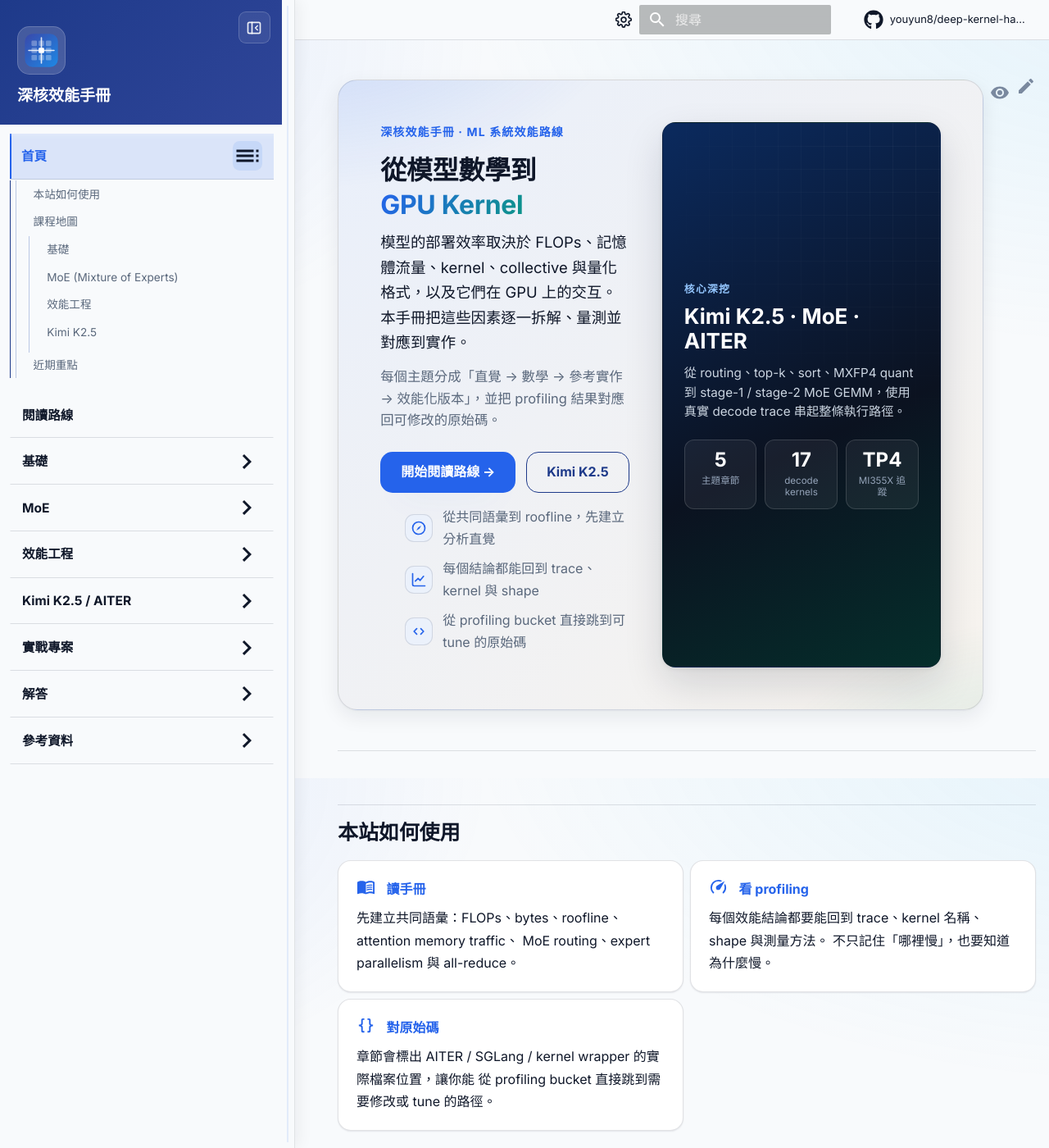
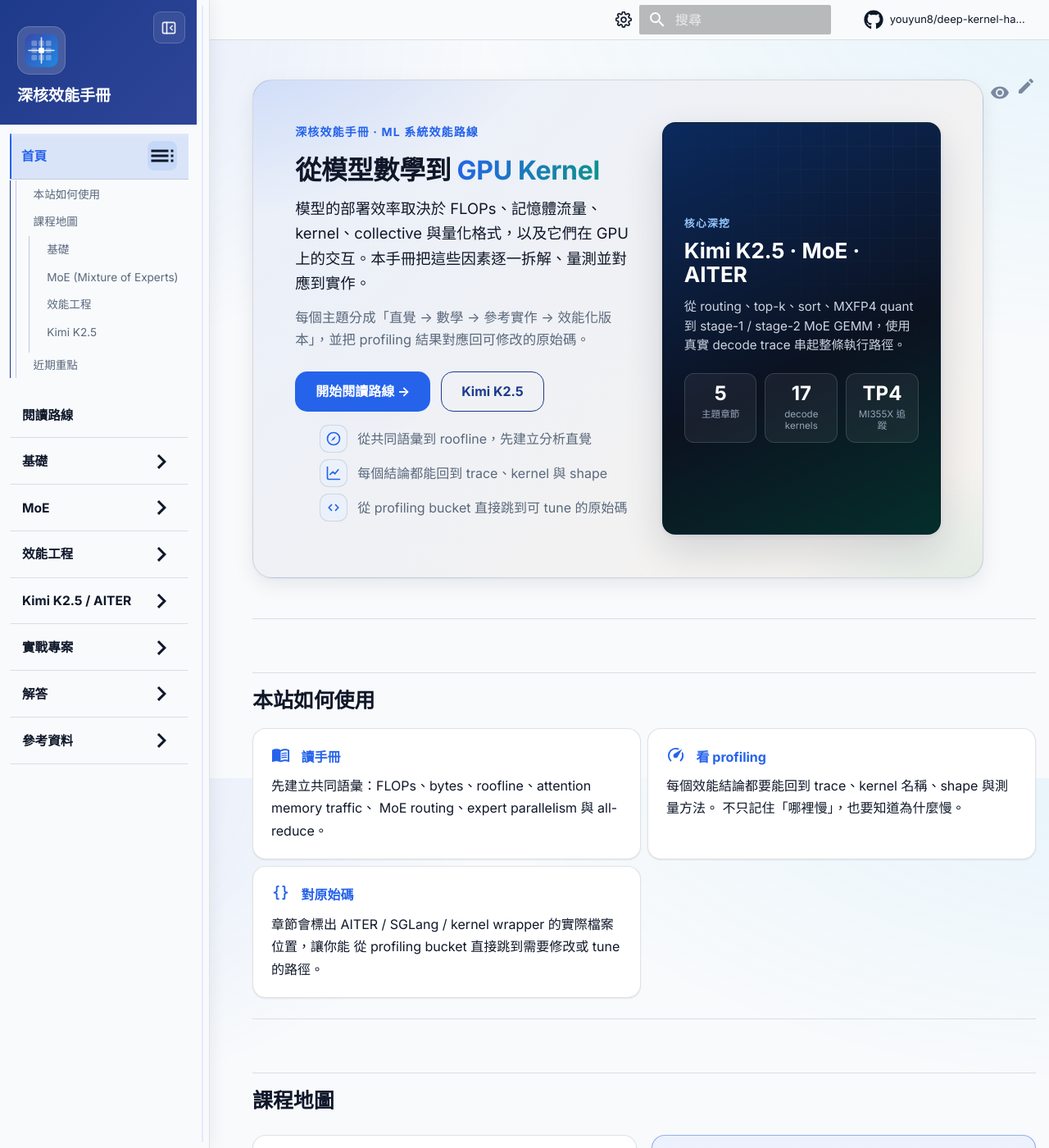
Before and after one commit to youyun8/deep-kernel-handbook, an MkDocs documentation site: the page built from docs/index.md, in a window 1280 px wide and 1400 px high. Shown: the whole window at 82% size. Built offline with MkDocs 1.6.1 and Material for MkDocs 9.7.7, drawn with Linux system fonts in a browser that asks for light colours; comment, search, counter and statistics services are not loaded.

Commit message:
style: narrow default sidebar to 256px to match cp-handbook
Reduce the default sidebar width from 360px to cp-handbook's 256px (token,
min-width bound, JS default and width bounds), and bump sidebarLayoutVersion
so existing stored widths reset to the new default. Gives the content area
more room and tightens the overall proportions.

Co-Authored-By: Claude Opus 4.8 <noreply@anthropic.com>
Claude-Session: https://claude.ai/code/session_01NGvt6wug2KZPRKbQS9StBS

```diff
--- a/docs/javascripts/site-settings.js
+++ b/docs/javascripts/site-settings.js
@@ -1,7 +1,7 @@
 (function () {
   const storageKey = "deep-kernel-handbook-settings";
-  const defaultSidebarWidth = 360;
-  const sidebarLayoutVersion = 3;
+  const defaultSidebarWidth = 256;
+  const sidebarLayoutVersion = 4;
   const defaults = {
     textSize: "standard", // small | standard | large
     width: "standard", // standard | wide
@@ -20,7 +20,7 @@
   function sidebarWidthBounds() {
     const viewport = Math.max(document.documentElement.clientWidth, 0);
     return {
-      min: 300,
+      min: 220,
       max: Math.min(560, Math.max(defaultSidebarWidth, viewport * 0.38)),
     };
   }
--- a/docs/stylesheets/extra.css
+++ b/docs/stylesheets/extra.css
@@ -23,7 +23,7 @@
     "Inter", "Noto Sans TC", "PingFang TC", "Microsoft JhengHei",
     system-ui, -apple-system, "Segoe UI", sans-serif;
   --ml-sidebar-font: var(--md-text-font-family, "Inter", system-ui, sans-serif);
-  --ml-sidebar-width: 360px;
+  --ml-sidebar-width: 256px;
   --ml-sidebar-rail-width: 2.45rem;
   --ml-toc-accent: #15803d;
   --ml-toc-accent-soft: rgba(22, 163, 74, 0.12);
@@ -510,7 +510,7 @@
     position: fixed !important;
     flex: 0 0 var(--ml-sidebar-width) !important;
     width: var(--ml-sidebar-width) !important;
-    min-width: 300px;
+    min-width: 220px;
     max-width: min(560px, 38vw);
     top: 0 !important;
     left: 0;
```
